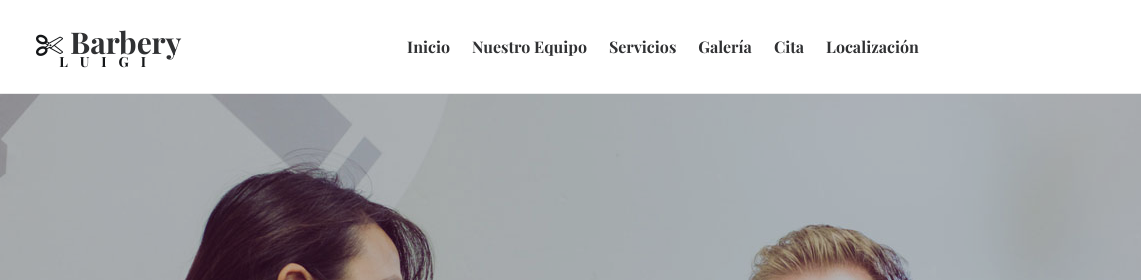
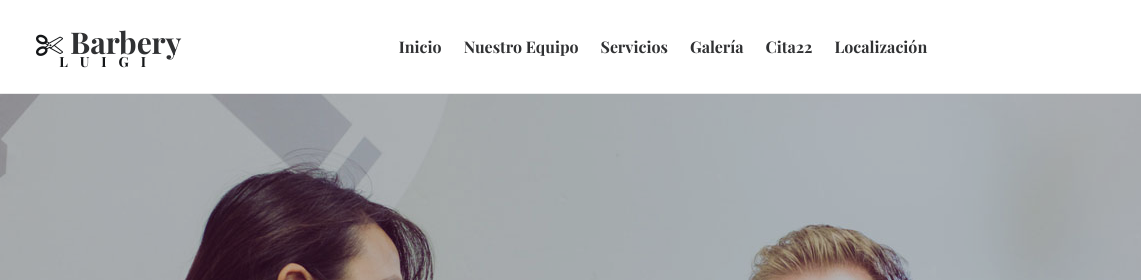
Before and after one commit to Fernando608/Barbery-luigi, a plain HTML site: page BarberiaL/index.html in a window 1280 px wide. Shown: the top 280 px of the page, 0-1141 px from the left. Drawn offline with nearby package versions, Linux system fonts and the light colour scheme; a script that the page names is missing.

Commit message:
PruebaC
probando

```diff
--- a/BarberiaL/index.html
+++ b/BarberiaL/index.html
@@ -27,7 +27,7 @@
 				<a href="#nuestro_equipo" class="scroll-suave">Nuestro Equipo</a>
 				<a href="#servicios" class="scroll-suave">Servicios</a>
 				<a href="#galery" class="scroll-suave">Galería</a>
-				<a href="#cita" class="scroll-suave">Cita</a>
+				<a href="#cita" class="scroll-suave">Cita22</a>
 				<a href="#ubicacion" class="scroll-suave">Localización </a>
 			</nav>
 
```
